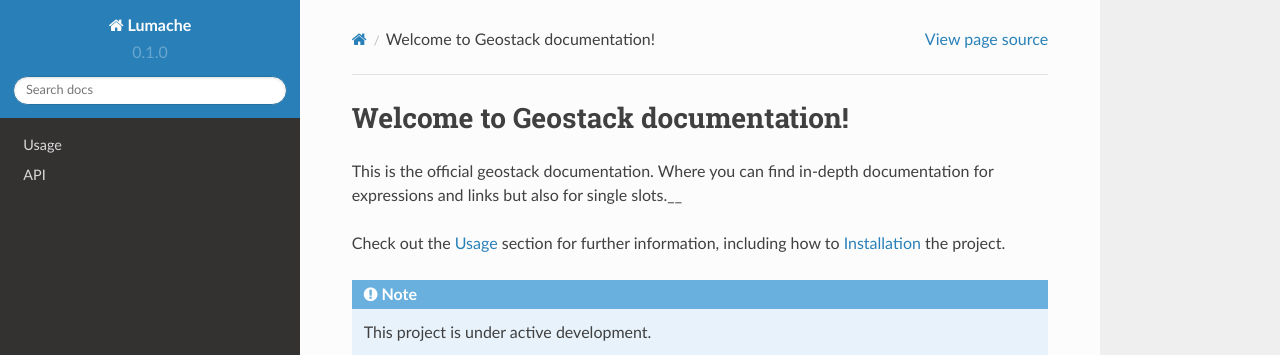
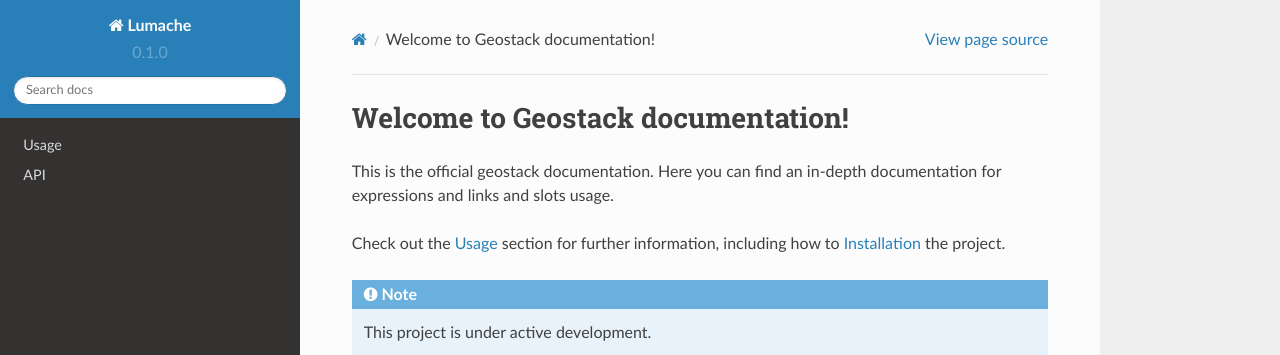
Before and after one commit to Ingram-01/geostack-docs, a Sphinx documentation site: the page built from docs/source/index.rst, in a window 1280 px wide. Shown: the top 355 px of the page. Built offline with Sphinx 7.4.7 and the Read the Docs theme 2.0.0, drawn with Linux system fonts in a browser that asks for light colours.

Commit message:
Update index.rst

```diff
--- a/docs/source/index.rst
+++ b/docs/source/index.rst
@@ -1,7 +1,8 @@
 Welcome to Geostack documentation!
 ===================================
 
-This is the official geostack documentation. Where you can find in-depth documentation for expressions and links but also for single slots.__
+This is the official geostack documentation.
+Here you can find an in-depth documentation for expressions and links and slots usage.
 
 Check out the :doc:`usage` section for further information, including
 how to :ref:`installation` the project.
```
